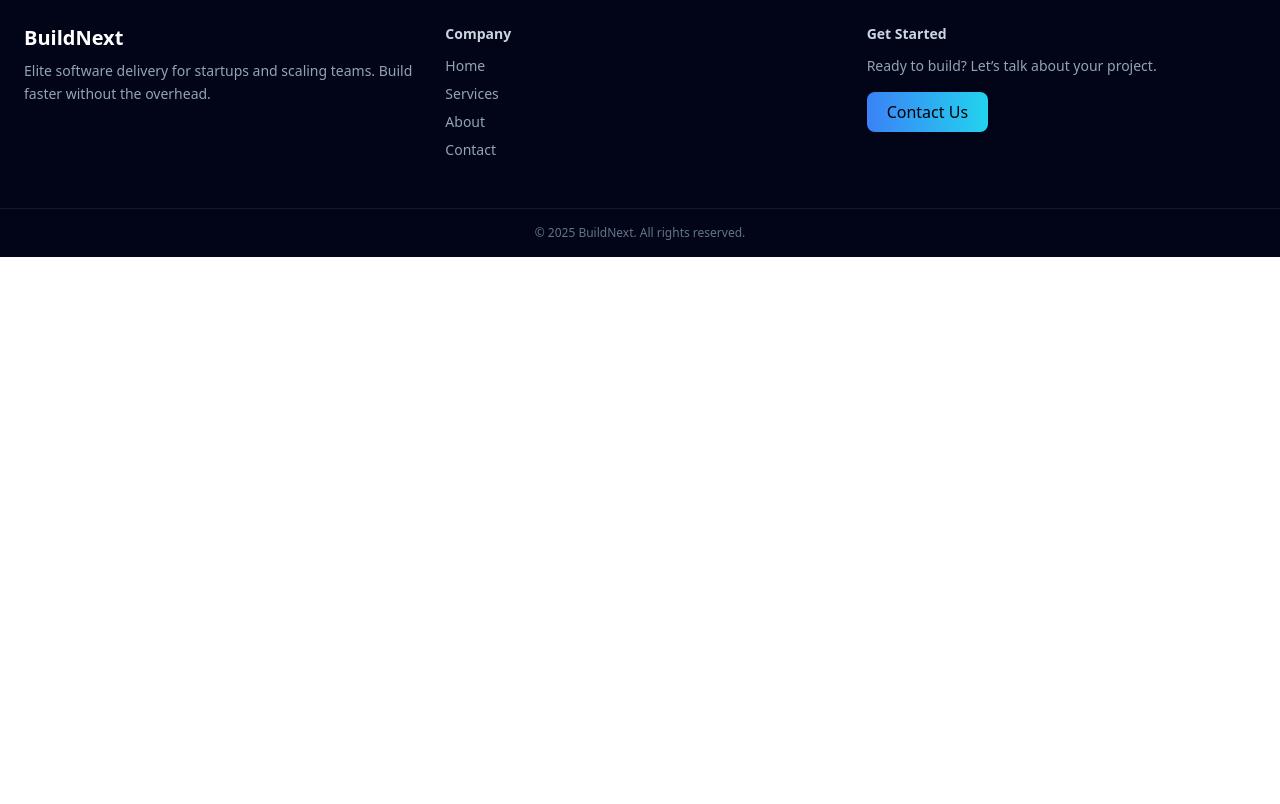
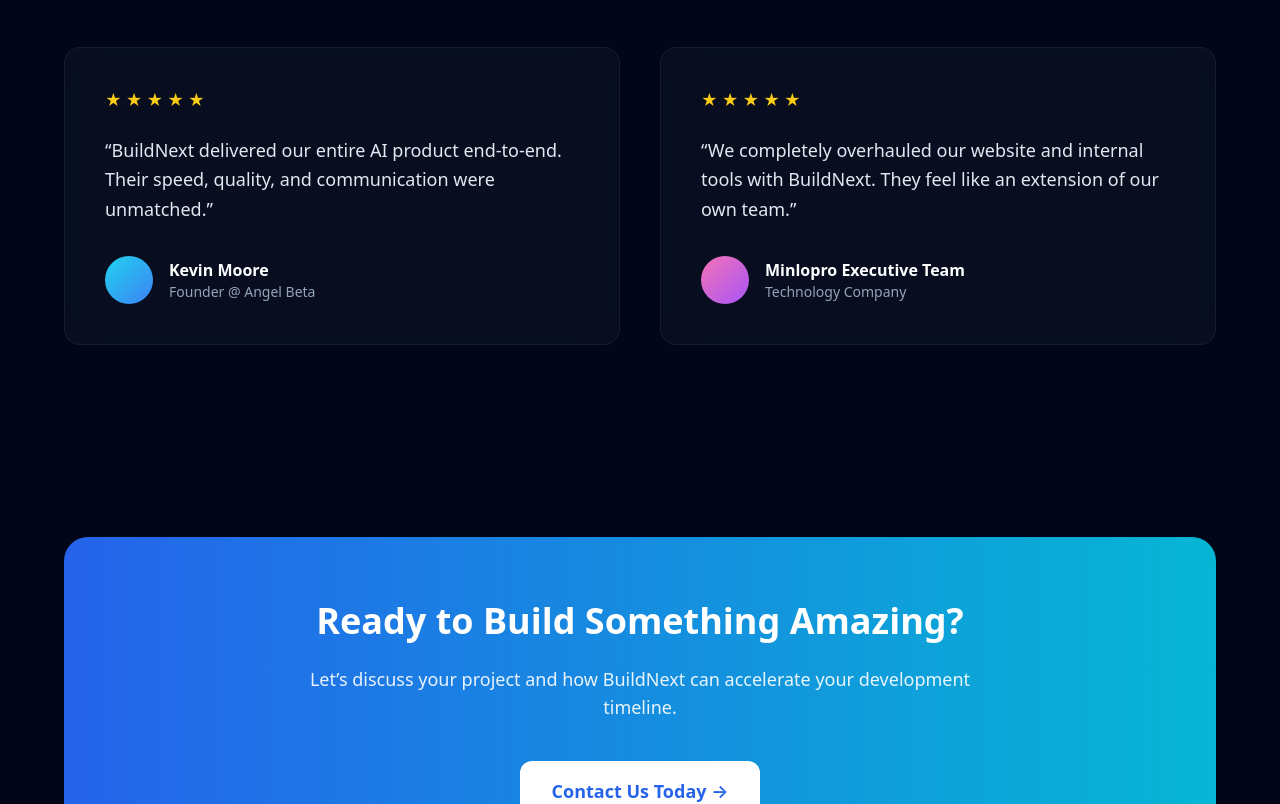
Before and after one commit to yasir-buildnext/buildnext-site, a Next.js app: page / in a window 1280 px wide. Shown: the part 2380-3184 px from the top of the page. Before the commit the page ends 2637 px from the top, so only its background shows below. Built offline with nearby package versions, Linux system fonts and the light colour scheme.

Commit message:
Add testimonials & contact us widget on home page

```diff
--- a/pages/index.js
+++ b/pages/index.js
@@ -199,6 +199,94 @@ export default function Home() {
           />
         </div>
       </section>
+
+
+
+      {/* TESTIMONIALS */}
+<section className={theme.spacing.container}>
+  <div className="py-24">
+    <h2 className={cn(theme.typography.h2, 'text-center mb-16')}>
+      What Our Clients Say
+    </h2>
+
+    <div className="grid md:grid-cols-2 gap-10 max-w-6xl mx-auto">
+      {/* Testimonial 1 */}
+      <div className={cn(theme.components.card.primary, 'p-10')}>
+        <div className="flex gap-1 mb-6 text-yellow-400">
+          {'★★★★★'.split('').map((s, i) => (
+            <span key={i}>{s}</span>
+          ))}
+        </div>
+
+        <p className="text-lg text-slate-200 leading-relaxed mb-8">
+          “BuildNext delivered our entire AI product end-to-end.
+          Their speed, quality, and communication were unmatched.”
+        </p>
+
+        <div className="flex items-center gap-4">
+          <div className="w-12 h-12 rounded-full bg-gradient-to-br from-cyan-400 to-blue-500" />
+          <div>
+            <div className="font-semibold text-white">Kevin Moore</div>
+            <div className="text-sm text-slate-400">
+              Founder @ Angel Beta
+            </div>
+          </div>
+        </div>
+      </div>
+
+      {/* Testimonial 2 */}
+      <div className={cn(theme.components.card.primary, 'p-10')}>
+        <div className="flex gap-1 mb-6 text-yellow-400">
+          {'★★★★★'.split('').map((s, i) => (
+            <span key={i}>{s}</span>
+          ))}
+        </div>
+
+        <p className="text-lg text-slate-200 leading-relaxed mb-8">
+          “We completely overhauled our website and internal tools with BuildNext.
+          They feel like an extension of our own team.”
+        </p>
+
+        <div className="flex items-center gap-4">
+          <div className="w-12 h-12 rounded-full bg-gradient-to-br from-pink-400 to-purple-500" />
+          <div>
+            <div className="font-semibold text-white">
+              Minlopro Executive Team
+            </div>
+            <div className="text-sm text-slate-400">
+              Technology Company
+            </div>
+          </div>
+        </div>
+      </div>
+    </div>
+  </div>
+</section>
+
+{/* CTA */}
+<section className={theme.spacing.container}>
+  <div className="py-24">
+    <div className="max-w-6xl mx-auto rounded-3xl bg-gradient-to-r from-blue-600 to-cyan-500 p-16 text-center">
+      <h2 className="text-4xl font-bold text-white mb-6">
+        Ready to Build Something Amazing?
+      </h2>
+
+      <p className="text-lg text-white/90 max-w-2xl mx-auto mb-10">
+        Let’s discuss your project and how BuildNext can accelerate your
+        development timeline.
+      </p>
+
+      <a
+        href="/contact"
+        className="inline-flex items-center gap-3 bg-white text-blue-600
+                   px-8 py-4 rounded-xl font-semibold text-lg hover:opacity-90"
+      >
+        Contact Us Today →
+      </a>
+    </div>
+  </div>
+</section>
+
       <Footer />
 
     </div>
```
